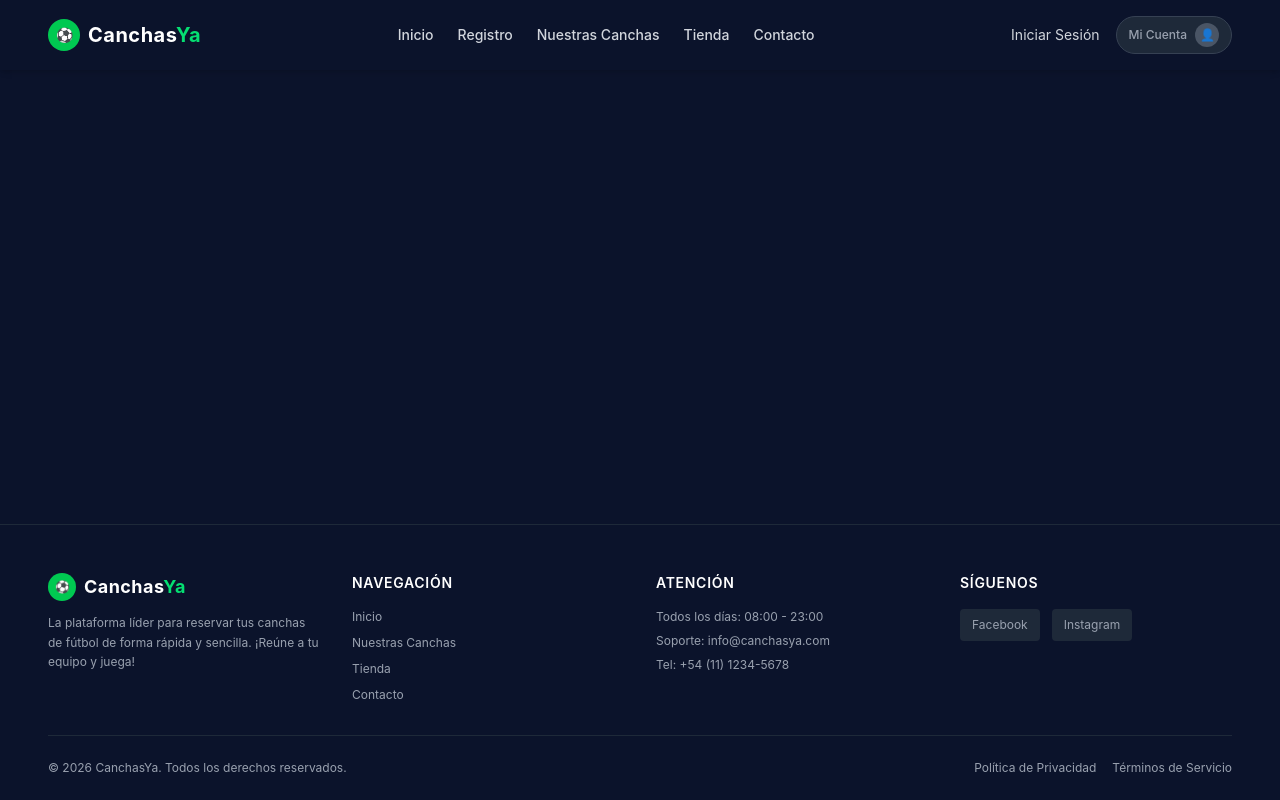
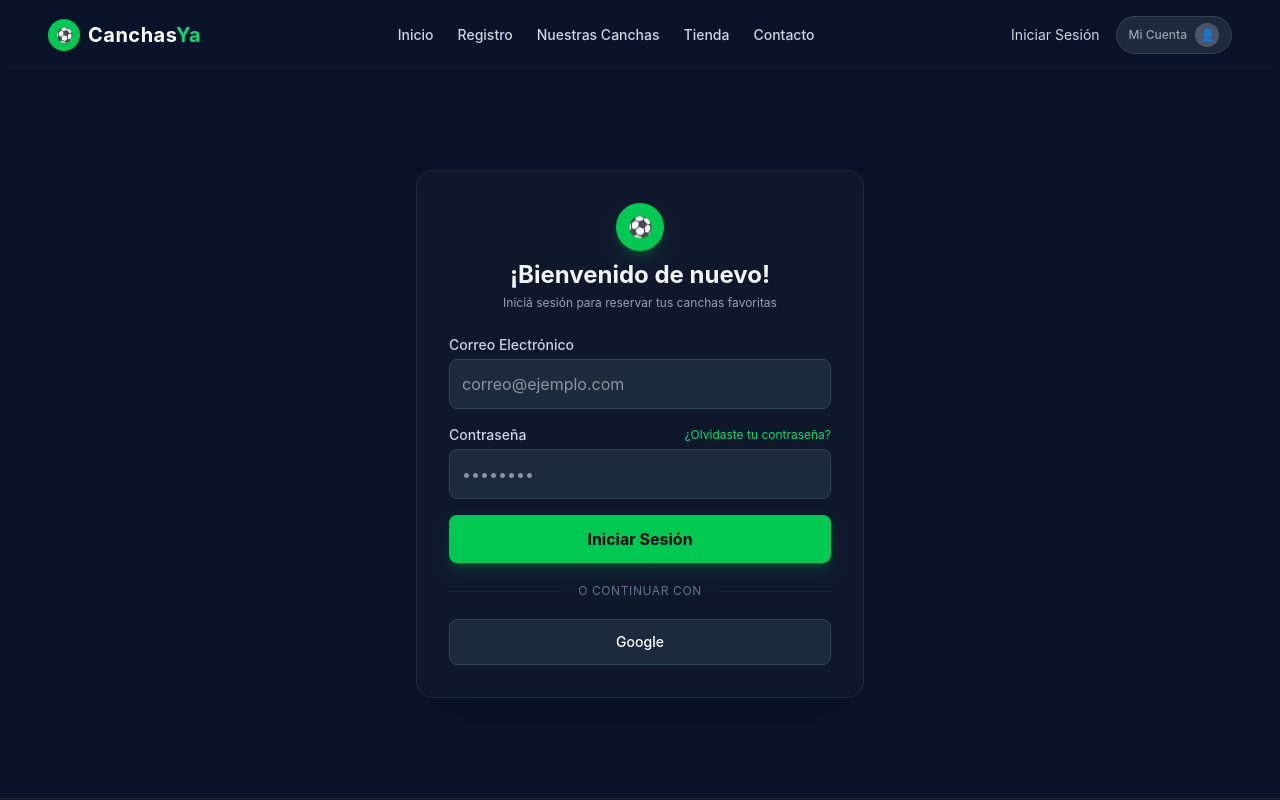
Before and after one commit to Angeln0294/FrontEnd-ProyectoFinDeModulo, a React (Vite) app: page /login in a window 1280 px wide. Shown: the top 800 px of the page. Built offline with nearby package versions, Linux system fonts and the light colour scheme.

Commit message:
cree el compontene SeccionLogin e integre con App.jsx

```diff
--- a/src/App.jsx
+++ b/src/App.jsx
@@ -1,4 +1,5 @@
 import React from 'react';
+import SeccionLogin from './components/SeccionLogin';
 import { BrowserRouter as Router, Routes, Route } from 'react-router-dom';
 import Navbar from './components/Navbar';
 import Hero from './components/Hero';
@@ -33,6 +34,7 @@ export default function App() {
           <Route path="/tienda" element={<EquipamientoDestacado />} />
           <Route path="/contacto" element={<SeccionContacto />} />
           <Route path="/registro" element={<SeccionRegistro />} />
+          <Route path="/login" element={<SeccionLogin />} />
         </Routes>
 
         <Footer />
--- /dev/null
+++ b/src/components/SeccionLogin.jsx
@@ -0,0 +1,119 @@
+import { useForm } from 'react-hook-form';
+
+export default function SeccionLogin() {
+  // Inicializamos useForm y extraemos los pilares + isSubmitting para controlar la carga
+  const {
+    register,
+    handleSubmit,
+    formState: { errors, isSubmitting }
+  } = useForm({
+    mode: "onTouched" // Valida apenas el usuario sale del input
+  });
+
+  // Simulamos un envío asíncrono con una promesa de 2 segundos
+  const alEnviar = async (datos) => {
+    await new Promise((resolve) => setTimeout(resolve, 2000));
+    console.log("Credenciales capturadas correctamente:", datos);
+    alert("¡Sesión iniciada con éxito! (Simulación)");
+  };
+
+  return (
+    <div className="min-h-[calc(100vh-72px)] bg-[#0b132b] flex items-center justify-center p-6 text-white">
+      <div className="bg-slate-900 p-8 rounded-2xl shadow-2xl border border-slate-800 w-full max-w-md">
+
+        {/* Cabecera del formulario */}
+        <div className="text-center mb-6">
+          <div className="w-12 h-12 bg-green-500 rounded-full flex items-center justify-center text-xl mx-auto mb-2 shadow-lg shadow-green-500/20">
+            ⚽
+          </div>
+          <h2 className="text-2xl font-bold text-gray-100">¡Bienvenido de nuevo!</h2>
+          <p className="text-gray-400 text-xs mt-1">Iniciá sesión para reservar tus canchas favoritas</p>
+        </div>
+
+        {/* Formulario conectado a handleSubmit */}
+        <form onSubmit={handleSubmit(alEnviar)} className="space-y-4" noValidate>
+
+          {/* Campo: Correo Electrónico */}
+          <div>
+            <label className="block text-sm font-medium mb-1 text-slate-300">Correo Electrónico</label>
+            <input
+              type="email"
+              placeholder="correo@ejemplo.com"
+              disabled={isSubmitting} // Bloquea el input durante la carga
+              className={`w-full p-3 rounded-lg bg-slate-800 border ${
+                errors.email ? 'border-red-500 focus:ring-red-500' : 'border-slate-700 focus:ring-green-500'
+              } focus:outline-none focus:ring-2 transition-colors disabled:opacity-50`}
+              {...register("email", {
+                required: "El correo es obligatorio.",
+                pattern: {
+                  value: /^[a-zA-Z0-9._%+-]+@[a-zA-Z0-9.-]+\.[a-zA-Z]{2,}$/,
+                  message: "El formato de correo no es válido."
+                }
+              })}
+            />
+            {errors.email && <p className="text-red-400 text-xs mt-1">{errors.email.message}</p>}
+          </div>
+
+          {/* Campo: Contraseña */}
+          <div>
+            <div className="flex justify-between items-center mb-1">
+              <label className="block text-sm font-medium text-slate-300">Contraseña</label>
+              <a href="#recuperar" className="text-xs text-green-400 hover:underline transition-colors">
+                ¿Olvidaste tu contraseña?
+              </a>
+            </div>
+            <input
+              type="password"
+              placeholder="••••••••"
+              disabled={isSubmitting}
+              className={`w-full p-3 rounded-lg bg-slate-800 border ${
+                errors.contrasenia ? 'border-red-500 focus:ring-red-500' : 'border-slate-700 focus:ring-green-500'
+              } focus:outline-none focus:ring-2 transition-colors disabled:opacity-50`}
+              {...register("contrasenia", {
+                required: "La contraseña es obligatoria.",
+                minLength: { value: 6, message: "La contraseña debe tener mínimo 6 caracteres." }
+              })}
+            />
+            {errors.contrasenia && <p className="text-red-400 text-xs mt-1">{errors.contrasenia.message}</p>}
+          </div>
+
+          {/* Botón de Ingreso con Spinner */}
+          <button
+            type="submit"
+            disabled={isSubmitting} // Deshabilita clics repetidos
+            className="w-full bg-green-500 hover:bg-green-600 disabled:bg-green-700 text-slate-950 font-bold p-3 rounded-lg transition duration-200 mt-2 shadow-lg shadow-green-500/20 flex items-center justify-center gap-2 cursor-pointer disabled:cursor-not-allowed"
+          >
+            {isSubmitting ? (
+              <>
+                {/* SVG Spinner Animado */}
+                <svg className="animate-spin h-5 w-5 text-slate-950" xmlns="http://w3.org" fill="none" viewBox="0 0 24 24">
+                  <circle className="opacity-25" cx="12" cy="12" r="10" stroke="currentColor" strokeWidth="4"></circle>
+                  <path className="opacity-75" fill="currentColor" d="M4 12a8 8 0 018-8V0C5.373 0 0 5.373 0 12h4zm2 5.291A7.962 7.962 0 014 12H0c0 3.042 1.135 5.824 3 7.938l3-2.647z"></path>
+                </svg>
+                <span>Validando acceso...</span>
+              </>
+            ) : (
+              <span>Iniciar Sesión</span>
+            )}
+          </button>
+        </form>
+
+        {/* Divisor estético (grow / shrink limpios) */}
+        <div className="relative flex py-5 items-center">
+          <div className="grow border-t border-slate-800"></div>
+          <span className="shrink mx-4 text-slate-500 text-xs uppercase tracking-wider">O continuar con</span>
+          <div className="grow border-t border-slate-800"></div>
+        </div>
+
+        {/* Botón de Google */}
+        <button
+          disabled={isSubmitting}
+          className="w-full flex items-center justify-center gap-2 p-3 rounded-lg bg-slate-800 hover:bg-slate-750 border border-slate-700 transition text-sm font-medium disabled:opacity-50 cursor-pointer disabled:cursor-not-allowed"
+        >
+          <span>Google</span>
+        </button>
+
+      </div>
+    </div>
+  );
+}
```
